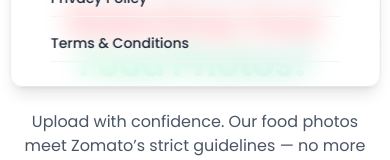
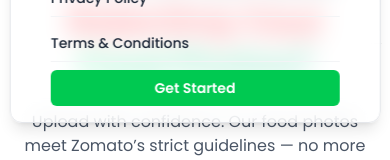
Before and after one commit to ajitkushwaha123/photo-library-landling-page, a Next.js app: page / in a window 390 px wide. Both pictures are taken after a click on the button 343 px from the left and 47 px from the top of the page. Shown: the part 237-397 px from the top of the page. Built offline with nearby package versions, Linux system fonts and the light colour scheme.

Commit message:
added tag GA

```diff
--- a/src/app/layout.js
+++ b/src/app/layout.js
@@ -30,15 +30,16 @@
         </ThemeProvider>
 
         <Script
-          src="https://www.googletagmanager.com/gtag/js?id=G-5HJD7C1GQ4"
+          src="https://www.googletagmanager.com/gtag/js?id=G-SG3Q8RCE7V"
           strategy="afterInteractive"
         />
         <Script id="google-analytics" strategy="afterInteractive">
           {`
               window.dataLayer = window.dataLayer || [];
-              function gtag(){dataLayer.push(arguments);}
-              gtag('js', new Date());
-              gtag('config', 'G-5HJD7C1GQ4');
+  function gtag(){dataLayer.push(arguments);}
+  gtag('js', new Date());
+
+  gtag('config', 'G-SG3Q8RCE7V');
             `}
         </Script>
       </body>
--- a/src/components/global/Header/index.jsx
+++ b/src/components/global/Header/index.jsx
@@ -101,16 +101,14 @@
                 {link.title}
               </a>
             ))}
-            <motion.a
+            <a
               href="https://app.foodsnap.in"
               target="_blank"
-              className="hidden md:inline-flex items-center gap-2 bg-green-500 hover:bg-green-600 text-white px-5 py-2 rounded-md text-sm font-semibold shadow-md hover:shadow-xl transition-all"
-              initial={{ opacity: 0, scale: 0.95 }}
-              animate={{ opacity: 1, scale: 1 }}
-              transition={{ delay: 0.5 }}
+              onClick={() => setIsOpen(false)}
+              className="block w-full text-center mt-2 text-white bg-green-500 hover:bg-green-600 px-4 py-2 rounded-md text-sm font-semibold transition"
             >
               Get Started
-            </motion.a>
+            </a>
           </motion.div>
         )}
       </AnimatePresence>
```
